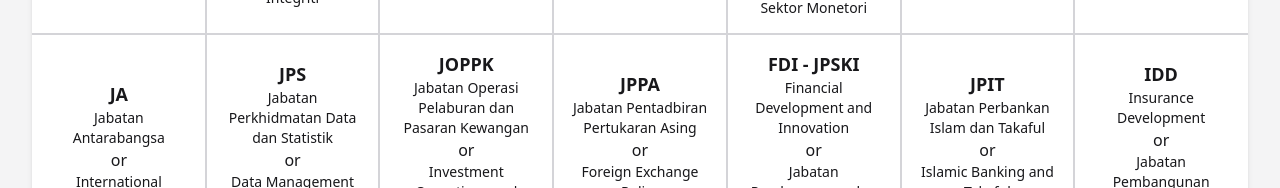
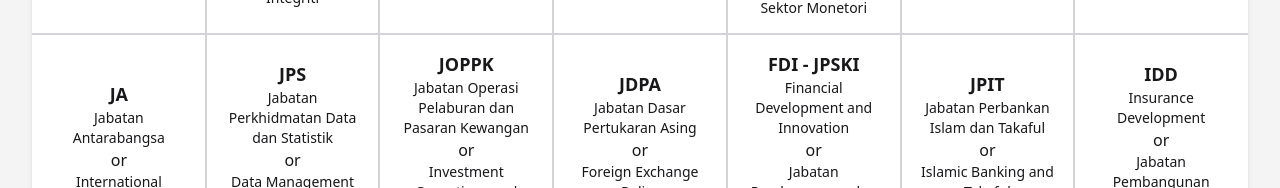
Before and after one commit to mujahidfa/corpolingo, a Vue app: page / in a window 1280 px wide. Shown: the part 432-620 px from the top of the page. Built offline with nearby package versions, Linux system fonts and the light colour scheme.

Commit message:
Edit JDPA

```diff
--- a/src/lingobank.ts
+++ b/src/lingobank.ts
@@ -145,9 +145,9 @@ export const lingobank: Lingo[] = [
   {
     type: "department",
     nameEN: "Foreign Exchange Policy",
-    nameBM: "Jabatan Pentadbiran Pertukaran Asing",
+    nameBM: "Jabatan Dasar Pertukaran Asing",
     acronymEN: "",
-    acronymBM: "JPPA",
+    acronymBM: "JDPA",
     preferredLang: "BM",
   },
   {
```
